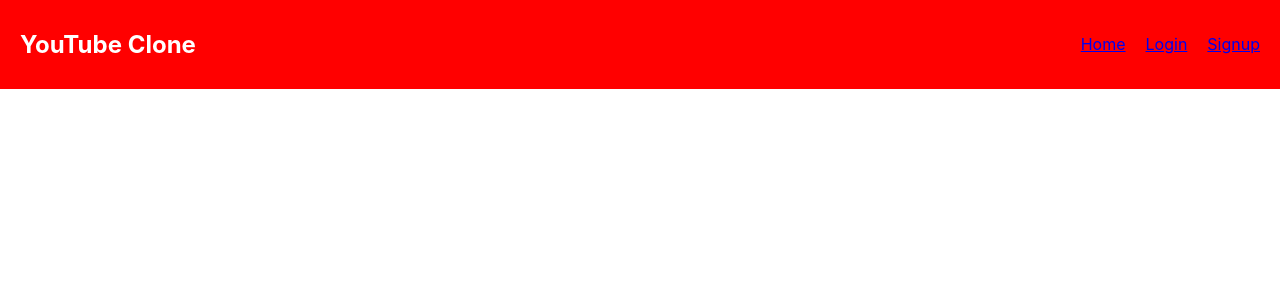
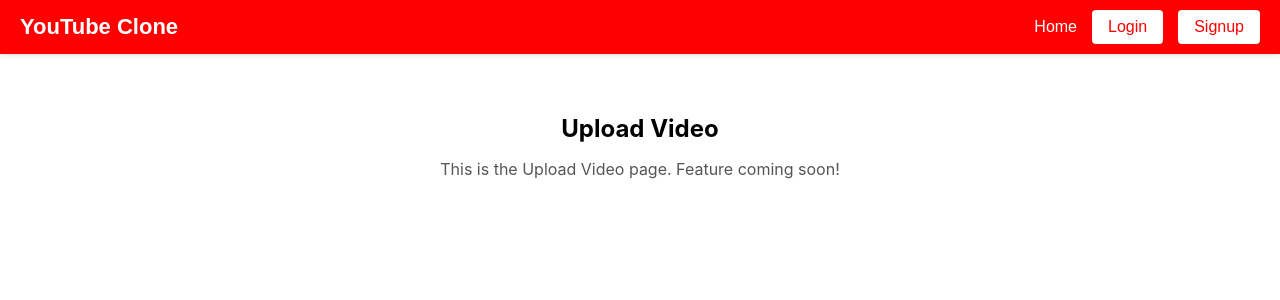
Before and after one commit to AGHUZ-24/youtube_clone, a React (Create React App) app in the folder frontend/: page /upload in a window 1280 px wide. Shown: the top 300 px of the page. Built offline with nearby package versions, Linux system fonts and the light colour scheme.

Commit message:
Added Upload button and styling on navbar

```diff
--- a/frontend/src/App.js
+++ b/frontend/src/App.js
@@ -1,22 +1,23 @@
 import React from 'react';
 import { BrowserRouter as Router, Routes, Route } from 'react-router-dom';
-import Navbar from './components/navbar'; // Navigation bar component
-import Home from './pages/Home'; // Home Page (Trending Videos)
-import VideoDetail from './pages/VideoDetail'; // Video Detail Page
-import Signup from './pages/Signup'; // Signup Page
-import Login from './pages/Login'; // Login Page
+import Navbar from './components/navbar';
+import Home from './pages/Home';
+import VideoDetail from './pages/VideoDetail';
+import Signup from './pages/Signup';
+import Login from './pages/Login';
+import UploadVideo from './pages/UploadVideo';
 
 const App = () => {
   return (
     <Router>
-      {/* Navbar displayed on all pages */}
       <Navbar />
       <div style={styles.appContainer}>
         <Routes>
-          <Route path="/" element={<Home />} /> {/* Home Page */}
-          <Route path="/video/:id" element={<VideoDetail />} /> {/* Video Details Page */}
-          <Route path="/signup" element={<Signup />} /> {/* Signup Page */}
-          <Route path="/login" element={<Login />} /> {/* Login Page */}
+          <Route path="/" element={<Home />} />
+          <Route path="/video/:id" element={<VideoDetail />} />
+          <Route path="/signup" element={<Signup />} />
+          <Route path="/login" element={<Login />} />
+          <Route path="/upload" element={<UploadVideo />} />
         </Routes>
       </div>
     </Router>
--- a/frontend/src/components/Navbar.js
+++ b/frontend/src/components/Navbar.js
@@ -1,14 +1,42 @@
-import React from 'react';
+import React, { useContext } from 'react';
 import { Link } from 'react-router-dom';
+import { AuthContext } from '../context/AuthContext';
 
 const Navbar = () => {
+  const { isAuthenticated, logout } = useContext(AuthContext);
+
   return (
     <nav style={styles.navbar}>
-      <h1 style={styles.logo}>YouTube Clone</h1>
+      {/* Logo */}
+      <Link to="/" style={styles.logo}>
+        YouTube Clone
+      </Link>
+
+      {/* Navigation Links */}
       <div style={styles.links}>
-        <Link to="/">Home</Link>
-        <Link to="/login">Login</Link>
-        <Link to="/signup">Signup</Link>
+        <Link to="/" style={styles.navLink}>
+          Home
+        </Link>
+
+        {isAuthenticated ? (
+          <>
+            <Link to="/upload" style={styles.navLink}>
+              Upload Video
+            </Link>
+            <button onClick={logout} style={styles.logoutButton}>
+              Logout
+            </button>
+          </>
+        ) : (
+          <>
+            <Link to="/login" style={styles.navButton}>
+              Login
+            </Link>
+            <Link to="/signup" style={styles.navButton}>
+              Signup
+            </Link>
+          </>
+        )}
       </div>
     </nav>
   );
@@ -20,16 +48,49 @@ const styles = {
     justifyContent: 'space-between',
     alignItems: 'center',
     padding: '10px 20px',
-    backgroundColor: '#FF0000',
+    backgroundColor: '#FF0000', // YouTube red
     color: '#fff',
+    fontFamily: 'Arial, sans-serif',
+    boxShadow: '0 2px 4px rgba(0,0,0,0.1)',
   },
   logo: {
-    fontSize: '24px',
+    fontSize: '22px',
     fontWeight: 'bold',
+    color: '#fff',
+    textDecoration: 'none',
   },
   links: {
     display: 'flex',
-    gap: '20px',
+    alignItems: 'center',
+    gap: '15px',
+  },
+  navLink: {
+    color: '#fff',
+    textDecoration: 'none',
+    fontSize: '16px',
+    fontWeight: '500',
+    transition: 'color 0.3s',
+  },
+  navButton: {
+    padding: '8px 16px',
+    backgroundColor: '#fff',
+    color: '#FF0000',
+    border: 'none',
+    borderRadius: '4px',
+    cursor: 'pointer',
+    fontWeight: '500',
+    textDecoration: 'none',
+    transition: 'background-color 0.3s',
+  },
+  logoutButton: {
+    padding: '8px 16px',
+    backgroundColor: '#fff',
+    color: '#FF0000',
+    border: 'none',
+    borderRadius: '4px',
+    cursor: 'pointer',
+    fontWeight: '500',
+    transition: 'background-color 0.3s',
   },
 };
 
--- /dev/null
+++ b/frontend/src/context/AuthContext.js
@@ -0,0 +1,38 @@
+import React, { createContext, useState, useEffect } from 'react';
+
+// Create Context
+export const AuthContext = createContext();
+
+export const AuthProvider = ({ children }) => {
+  const [isAuthenticated, setIsAuthenticated] = useState(false);
+  const [user, setUser] = useState(null);
+
+  // Check for token in localStorage on app load
+  useEffect(() => {
+    const token = localStorage.getItem('token');
+    if (token) {
+      setIsAuthenticated(true);
+      setUser({ name: 'User' }); // Replace with actual user data decoding if needed
+    }
+  }, []);
+
+  // Login function
+  const login = (token) => {
+    localStorage.setItem('token', token);
+    setIsAuthenticated(true);
+    setUser({ name: 'User' }); // Replace with actual user data
+  };
+
+  // Logout function
+  const logout = () => {
+    localStorage.removeItem('token');
+    setIsAuthenticated(false);
+    setUser(null);
+  };
+
+  return (
+    <AuthContext.Provider value={{ isAuthenticated, user, login, logout }}>
+      {children}
+    </AuthContext.Provider>
+  );
+};
--- a/frontend/src/index.js
+++ b/frontend/src/index.js
@@ -3,12 +3,14 @@ import ReactDOM from 'react-dom/client';
 import './index.css';
 import App from './App';
 import reportWebVitals from './reportWebVitals';
+import { AuthProvider } from './context/AuthContext'; // Import AuthProvider
+
 
 const root = ReactDOM.createRoot(document.getElementById('root'));
 root.render(
-  <React.StrictMode>
+  <AuthProvider>
     <App />
-  </React.StrictMode>
+  </AuthProvider>
 );
 
 // If you want to start measuring performance in your app, pass a function
--- a/frontend/src/pages/Login.js
+++ b/frontend/src/pages/Login.js
@@ -1,12 +1,14 @@
-import React, { useState } from 'react';
+import React, { useState, useContext } from 'react';
 import axios from 'axios';
 import { useNavigate } from 'react-router-dom';
+import { AuthContext } from '../context/AuthContext';
 
 const Login = () => {
   const [email, setEmail] = useState('');
   const [password, setPassword] = useState('');
   const [error, setError] = useState('');
   const navigate = useNavigate();
+  const { login } = useContext(AuthContext); // Use login function from AuthContext
 
   const handleLogin = async (e) => {
     e.preventDefault();
@@ -17,9 +19,8 @@ const Login = () => {
         password,
       });
 
-      // Store token in localStorage
-      localStorage.setItem('token', response.data.token);
-      navigate('/'); // Redirect to Home page
+      login(response.data.token); // Call login function
+      navigate('/'); // Redirect to Home Page
     } catch (err) {
       console.error('Login error:', err.response?.data?.message || err.message);
       setError(err.response?.data?.message || 'Login failed');
--- /dev/null
+++ b/frontend/src/pages/UploadVideo.js
@@ -0,0 +1,28 @@
+import React from 'react';
+
+const UploadVideo = () => {
+  return (
+    <div style={styles.container}>
+      <h2 style={styles.title}>Upload Video</h2>
+      <p style={styles.text}>This is the Upload Video page. Feature coming soon!</p>
+    </div>
+  );
+};
+
+const styles = {
+  container: {
+    padding: '20px',
+    textAlign: 'center',
+  },
+  title: {
+    fontSize: '24px',
+    fontWeight: 'bold',
+    marginBottom: '10px',
+  },
+  text: {
+    fontSize: '16px',
+    color: '#555',
+  },
+};
+
+export default UploadVideo;
```
